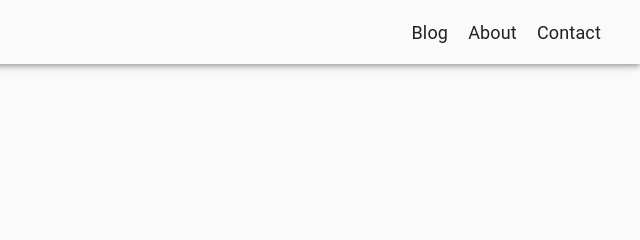
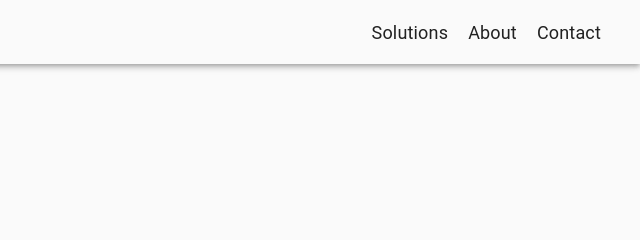
Before and after one commit to sa-webb/gatsby-material, a Gatsby site: page / in a window 1280 px wide. Shown: the top 240 px of the page, 640-1280 px from the left. Built offline with nearby package versions, Linux system fonts and the light colour scheme; Gatsby itself is replaced by a stand-in of ours.

Commit message:
removed blog link

```diff
--- a/src/components/header.js
+++ b/src/components/header.js
@@ -50,7 +50,7 @@ const Header = ({ siteTitle }) => {
 
           <Link
             data-testid="about-link"
-            to="/blog"
+            to="/solutions"
             style={{
               color: `#212121`,
               display: `inline-block`,
@@ -61,7 +61,7 @@ const Header = ({ siteTitle }) => {
               fontSize: 18,
             }}
           >
-            Blog
+            Solutions
           </Link>
           <Link
             data-testid="about-link"
```
